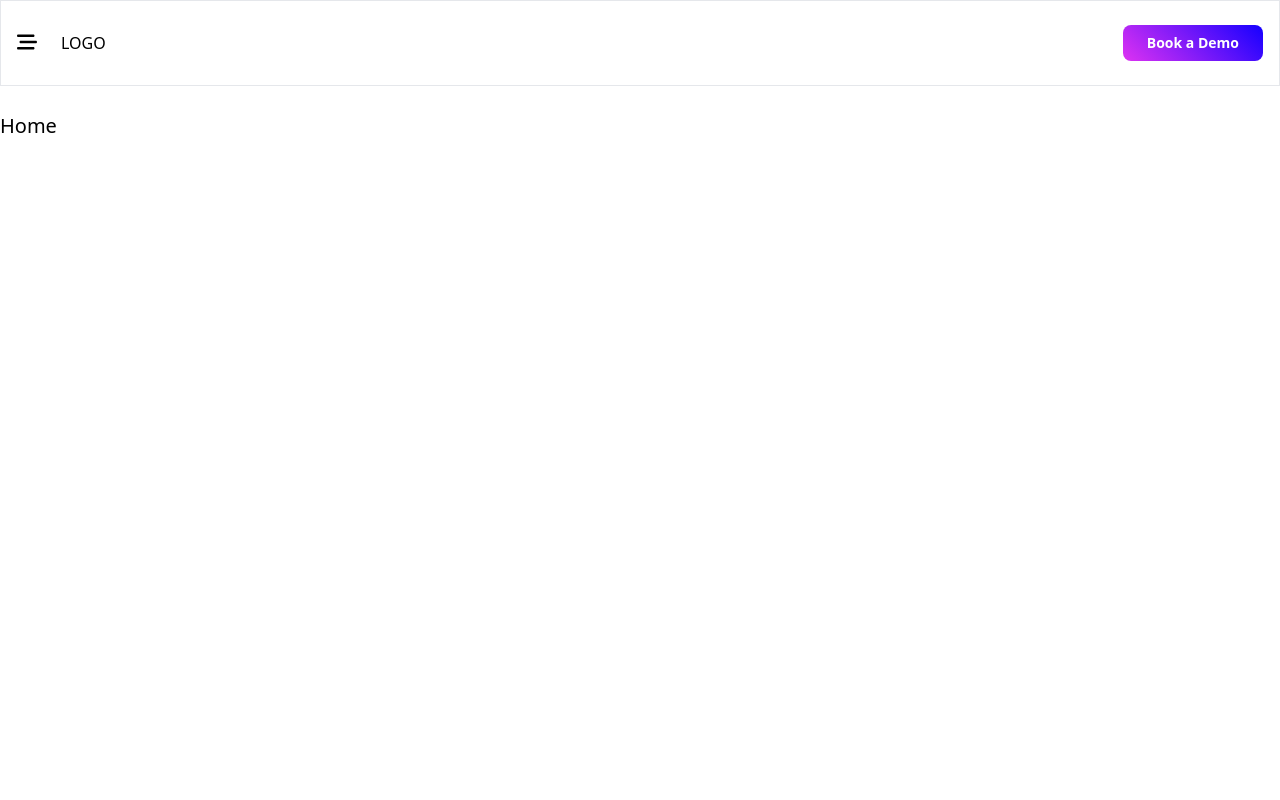
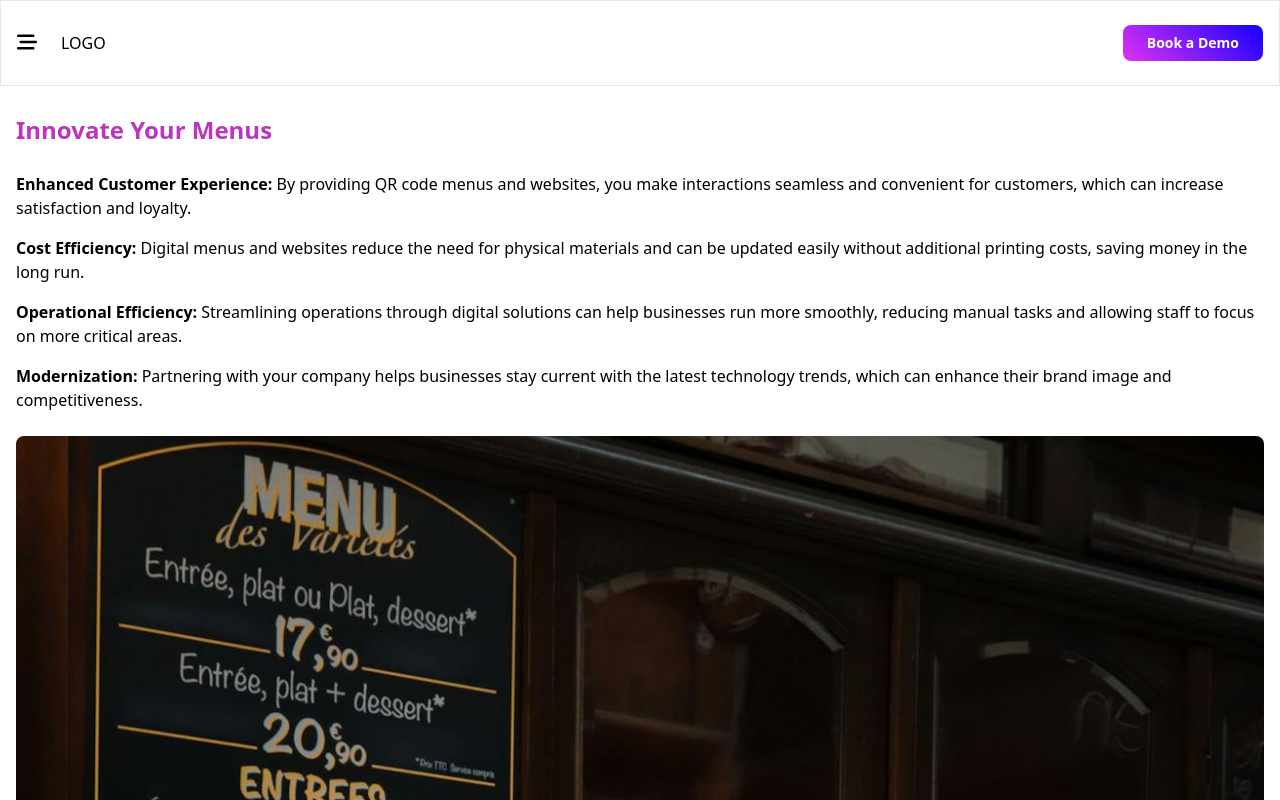
Before and after one commit to Ambiogu22/DigitalServices, a React (Create React App) app: page / in a window 1280 px wide. Shown: the top 800 px of the page. Built offline with nearby package versions, Linux system fonts and the light colour scheme.

Commit message:
Big upgrades

```diff
--- a/src/assets/global.css
+++ b/src/assets/global.css
@@ -1,3 +1,9 @@
 .btn {
     background-image:   linear-gradient( 45deg, #dd32f2, #1500ff) ;
 }
+
+.title {
+    font-size: 24px;
+    color: #BC35C1;
+    font-weight: 600;
+}
--- a/src/pages/home/Home.js
+++ b/src/pages/home/Home.js
@@ -1,7 +1,33 @@
+import restaurant_menu from '../../assets/restaurant_menu.jpg'
+
 const Home = () => {
     return(
-        <div className="mt-28">
-            <h2 className="text-xl">Home</h2>
+        <div className="mt-28 mb-12 px-4">
+            <div className="flex flex-col gap-6">
+                <h2 className="title">Innovate Your Menus</h2>
+                <div className="flex flex-col gap-8">
+                    <ul className="flex flex-col gap-4 text-md">
+                        <li><b>Enhanced Customer Experience:</b> By providing QR code menus and websites, you make interactions seamless and convenient for customers,
+                         which can increase satisfaction and loyalty.</li>
+                        <li><b>Cost Efficiency:</b> Digital menus and websites reduce the need for physical materials and can be updated easily without additional printing costs,
+                        saving money in the long run.</li>
+                        <li><b>Operational Efficiency:</b> Streamlining operations through digital solutions can help businesses run more smoothly,
+                        reducing manual tasks and allowing staff to focus on more critical areas.</li>
+                        <li><b>Modernization:</b> Partnering with your company helps businesses stay current with the latest technology trends,
+                        which can enhance their brand image and competitiveness.</li>
+                    </ul>
+                </div>
+                <img src={restaurant_menu} alt="Restaurant Menu" className='rounded-lg'/>
+                <div className='flex flex-col gap-6 p-4 bg-[#7B72DB] rounded-lg text-[#FFF]'>
+                    <h2 className='font-semibold text-xl text-center'>Using QR Code Menus</h2>
+                    <ul className="flex flex-col gap-4 text-md">
+                        <li><b>Cost Savings:</b> Digital menus reduce the need for printed materials, saving on printing and reprinting costs every time there’s a change in the menu.</li>
+                        <li><b>Convenience and Speed:</b> Customers can access the menu quickly by scanning a QR code with their smartphones, streamlining the ordering process and reducing wait times.</li>
+                        <li><b>Easy Updates:</b>Updating a digital menu is simple and instantaneous, allowing you to make real-time changes to reflect new items, prices, or specials without the hassle of reprinting.</li>
+                        <li><b>Enhanced Customer Experience:</b> Digital menus can include pictures, descriptions, and even interactive elements, providing a richer and more engaging experience for customers.</li>
+                    </ul>
+                </div>
+            </div>
         </div>
     )
 }
--- /dev/null
+++ b/src/pages/products/ProductCard.js
@@ -0,0 +1,13 @@
+const ProductCard = (props) => {
+    return(
+        <div className="flex flex-col items-start gap-4">
+            <img src={props.image} alt={props.alt} className="w-72 rounded-lg"/>
+            <div className="flex flex-col items-start gap-2">
+                <h2 className="text-xl font-semibold">{props.title}</h2>
+                <p>{props.description}</p>
+            </div>
+        </div>
+    )
+}
+
+export default ProductCard;
--- a/src/pages/products/Products.js
+++ b/src/pages/products/Products.js
@@ -1,7 +1,14 @@
+import ProductCard from "./ProductCard";
+import image from '../../assets/qr_code_on_table.jpg';
+
 const Products = () => {
     return(
-        <div className="mt-28">
-            <h2>Products</h2>
+        <div className="mt-28 mb-12 px-4 flex flex-col gap-8">
+            <h2 className="title">Products</h2>
+            <div className="flex flex-col justify-center items-center gap-8">
+                <ProductCard image={image} alt="Imagen" title="QR Code For Your Store" description="Testing testing testing testing testing"/>
+                <ProductCard image={image} alt="Imagen" title="Webapps" description="Testing testing testing testing testing"/>
+            </div>
         </div>
     )
 }
```
Also changed, not shown: todo.txt (added).
